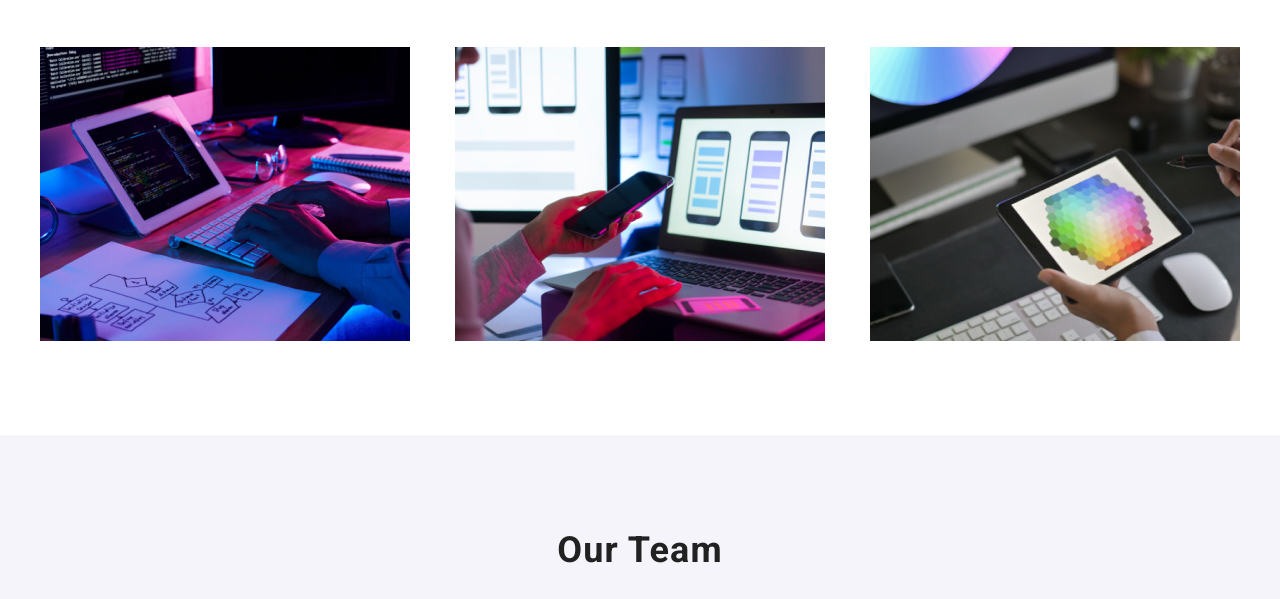
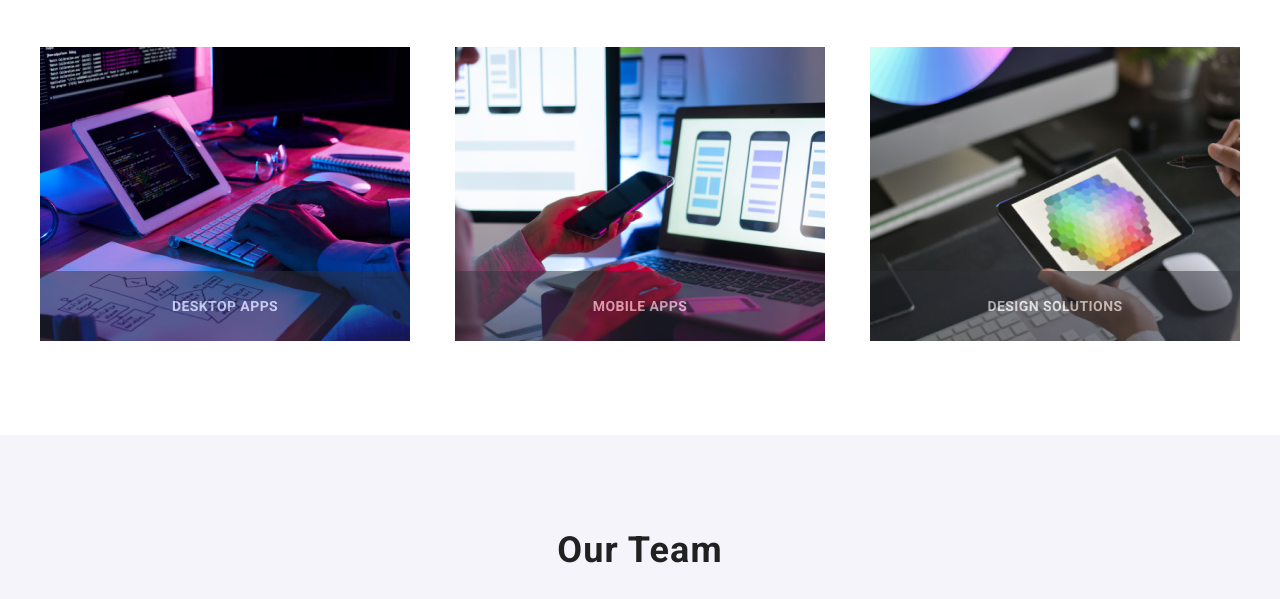
Before and after one commit to Ro444elle/goit-markup-hw-08, a website: page index.html in a window 1280 px wide. Shown: the part 1160-1759 px from the top of the page. Drawn offline with nearby package versions, Linux system fonts and the light colour scheme.

Commit message:
Extra-added overlay on boxes

```diff
--- a/index.html
+++ b/index.html
@@ -176,36 +176,49 @@
         <h2 class="title">What we do</h2>
         <ul class="unstyled-list images">
           <li class="item">
+            <div class="overlay-box">
               <picture>
                 <source media="screen and (min-width: 1200px)" srcset="
                                 images/1desktop.png   1x,
                                 images/1desktopx2.png 2x" />
                 <img src="images/1desktop.png" alt="Coding-on-tablet" />
               </picture>
+              <div class="overlay-description">
+                <p class="overlay-description__text">DESKTOP APPS</p>
+              </div>
+            </div>
           </li>
 
           <li class="item">
+            <div class="overlay-box">
               <picture>
                 <source media="screen and (min-width: 1200px)" srcset="
                                 images/2mobile.png   1x,
                                 images/2mobilex2.png 2x" />
                 <img src="images/2mobile.png" alt="Testing-app-on-phone" />
               </picture>
+              <div class="overlay-description">
+                <p class="overlay-description__text">MOBILE APPS</p>
+              </div>
+            </div>
           </li>
 
           <li class="item">
+            <div class="overlay-box">
               <picture>
                 <source media="screen and (min-width: 1200px)" srcset="
                                 images/3design.png   1x,
                                 images/3designx2.png 2x " />
                 <img src="images/3design.png" alt="Design-on-tablet" />
               </picture>
+              <div class="overlay-description">
+                <p class="overlay-description__text">DESIGN SOLUTIONS</p>
+              </div>
+            </div>
           </li>
         </ul>
       </div>
     </section>
-
-
 
 
     <section class="container-fluid member-team">
@@ -456,6 +469,7 @@
     </section>
 
   </main>
+
   <!-- Mobile Menu -->
   <div class="menu-container js-menu-container" id="mobile-menu">
     <button class="menu-toggle js-close-menu">
--- a/scss/base/_base.scss
+++ b/scss/base/_base.scss
@@ -17,10 +17,6 @@ footer,
   padding-top: 94px;
   padding-bottom: 94px;
 }
-
-// .container-fluid {
-//   width: 100%;
-// }
 
 .container {
   width: 480px;
--- a/scss/components/_descr-services.scss
+++ b/scss/components/_descr-services.scss
@@ -47,15 +47,8 @@
     line-height: 1.7;
     letter-spacing: 0.03em;
     color: var(--brand-grey);
-    // width: 270px;
   }
-
-  // li {
-  //   display: flex;
-  //   flex-direction: column;
 }
-// }
-// }
 
 .image-boxes {
   .title {
@@ -72,6 +65,45 @@
       height: 294px;
       mix-blend-mode: normal;
     }
+  }
+}
+
+.overlay-box {
+  position: relative;
+  width: 370px;
+  height: 294px;
+  margin: 0 auto;
+  overflow: hidden;
+
+  &:hover .overlay-description {
+    transform: translatey(0);
+    height: 100%;
+  }
+}
+
+.overlay-description {
+  position: absolute;
+  top: 2;
+  left: 0;
+  bottom: 0;
+  width: 370px;
+  height: 70px;
+  background: rgba(47, 48, 58, 0.8);
+  opacity: 0.6;
+  transform: translatey(0);
+  transition: transform 250ms cubic-bezier(0.4, 0, 0.2, 1);
+
+  &__text {
+    font-family: "Roboto";
+    font-style: normal;
+    font-weight: 700;
+    font-size: 14px;
+    line-height: 16px;
+    text-align: center;
+    letter-spacing: 0.03em;
+    text-transform: uppercase;
+    color: #ffffff;
+    padding: 27px;
   }
 }
 
```
Also changed, not shown: package.json (added, +11 -0 lines), scss/components/_avelin.scss (deleted, +0 -25 lines), css/main.min.css, 1 other file. Lines whose indentation alone changed are shown as unchanged.
